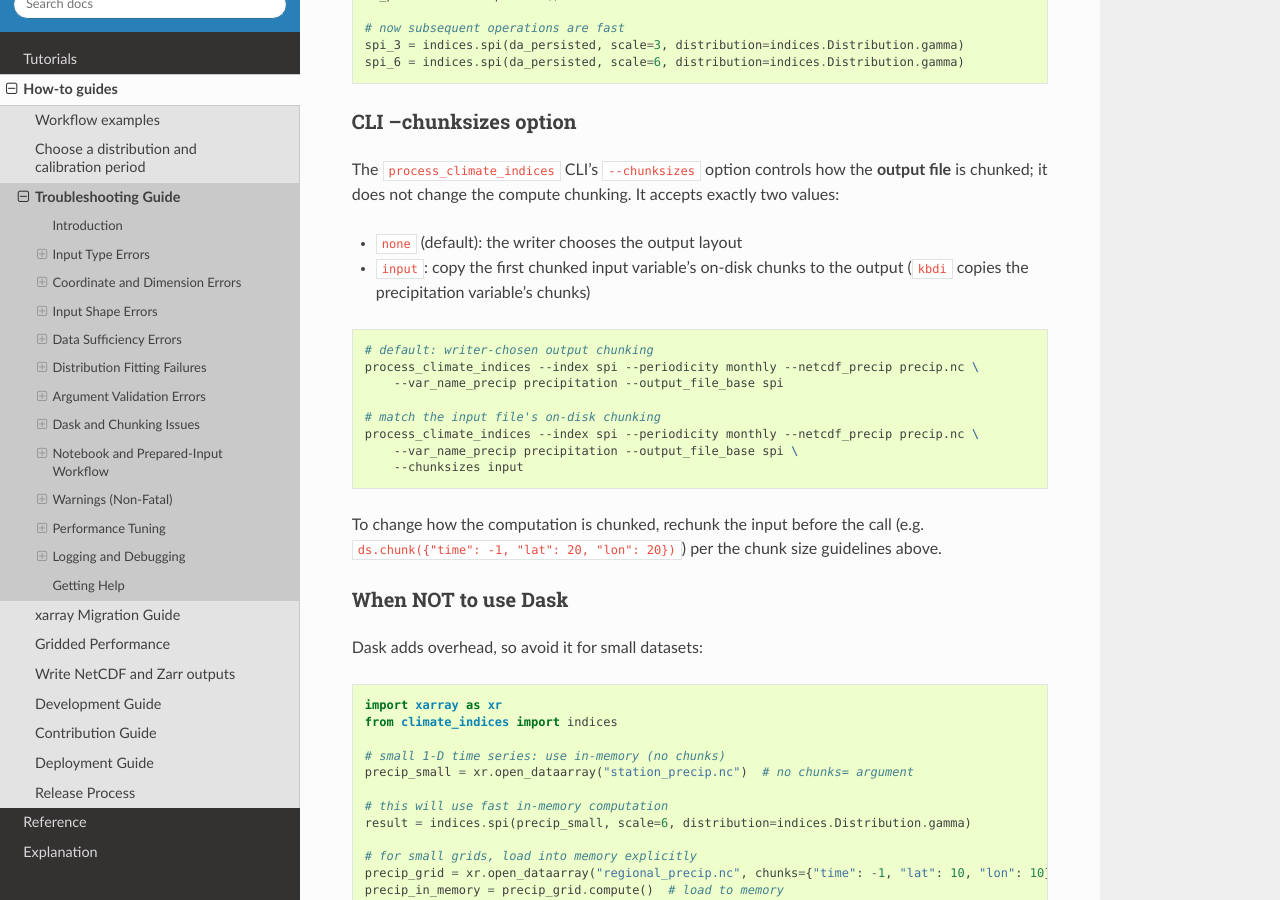
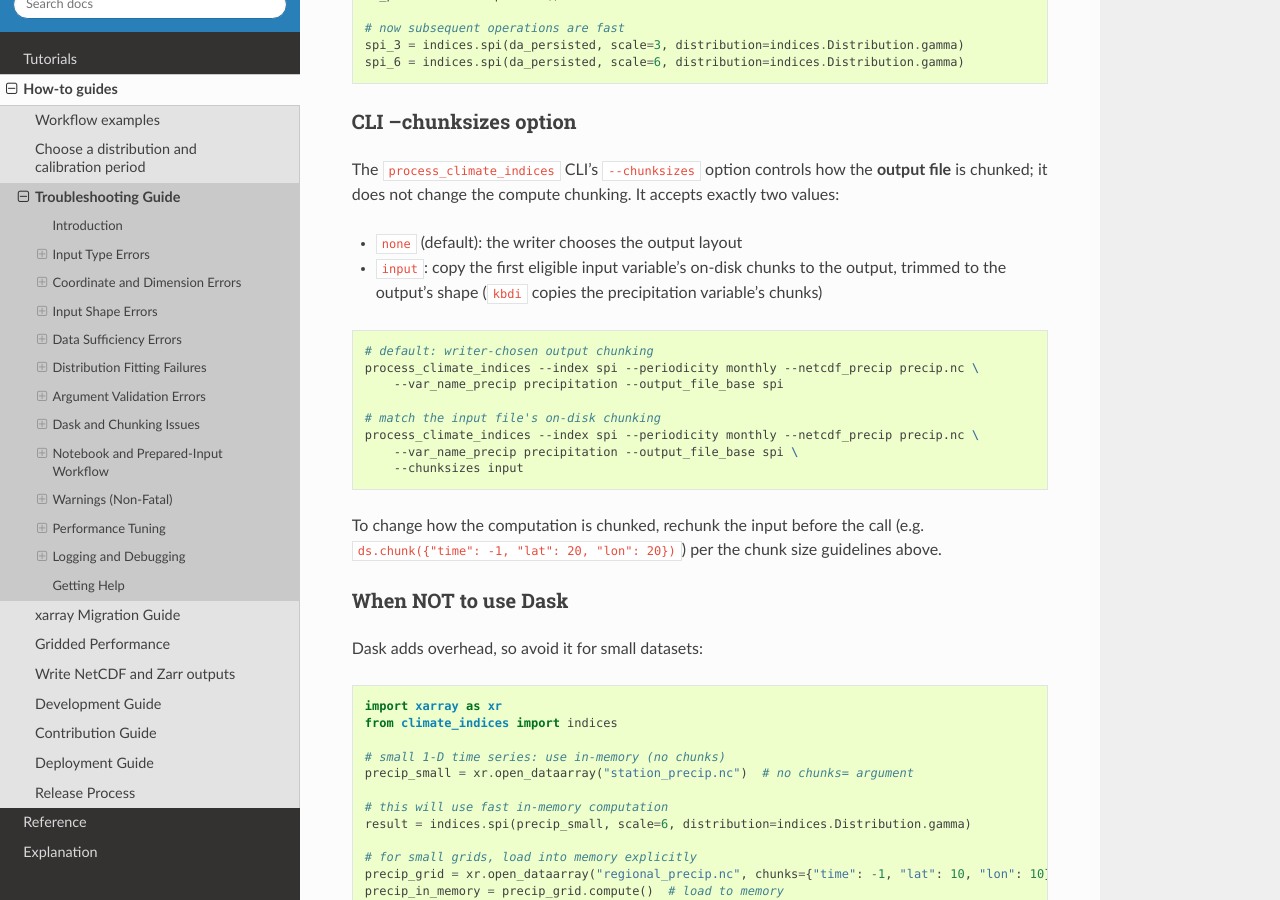
Before and after one commit to monocongo/climate_indices, a Sphinx documentation site: the page built from docs/troubleshooting.md, in a window 1280 px wide and 900 px high, scrolled down 27580 px. Built offline with Sphinx 7.4.7 and the Read the Docs theme 3.1.0, drawn with Linux system fonts in a browser that asks for light colours.

Commit message:
docs(cli): describe --chunksizes input selection and trimming

````diff
--- a/docs/troubleshooting.md
+++ b/docs/troubleshooting.md
@@ -1221,7 +1221,7 @@ The `process_climate_indices` CLI's `--chunksizes` option controls how the
 exactly two values:
 
 - `none` (default): the writer chooses the output layout
-- `input`: copy the first chunked input variable's on-disk chunks to the output (`kbdi` copies the precipitation variable's chunks)
+- `input`: copy the first eligible input variable's on-disk chunks to the output, trimmed to the output's shape (`kbdi` copies the precipitation variable's chunks)
 
 ```bash
 # default: writer-chosen output chunking
````
Also changed, not shown: docs/reference.md (+1 -1 lines).
